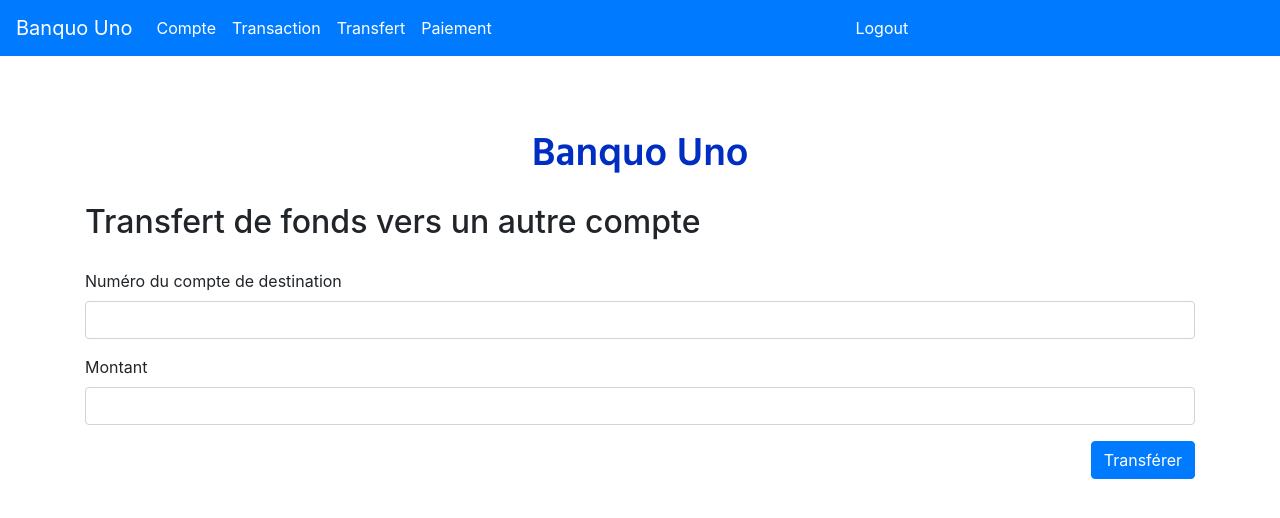
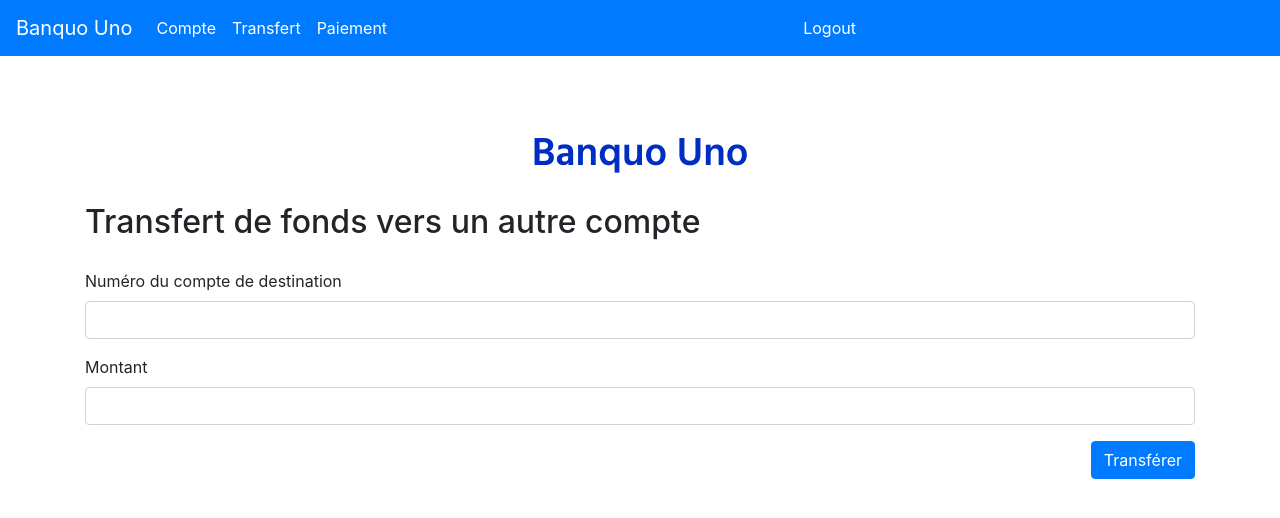
Before and after one commit to gti525/h19-banque-1, a Vue app in the folder vue-springboot/: page /TransferToOtherAccount in a window 1280 px wide. Shown: the top 518 px of the page. Built offline with nearby package versions, Linux system fonts and the light colour scheme.

Commit message:
Enlever dans navbar Transaction

```diff
--- a/vue-springboot/src/components/NavBarClient.vue
+++ b/vue-springboot/src/components/NavBarClient.vue
@@ -7,9 +7,6 @@
                     <li class="nav-item active">
                         <a class="nav-link" href="/homeClient">Compte
                         </a>
-                    </li>
-                    <li class="nav-item active">
-                        <a class="nav-link" href="/showTransaction">Transaction</a>
                     </li>
                     <li class="nav-item active">
                         <a class="nav-link" href="/transferToOtherAccount">Transfert</a>
```
